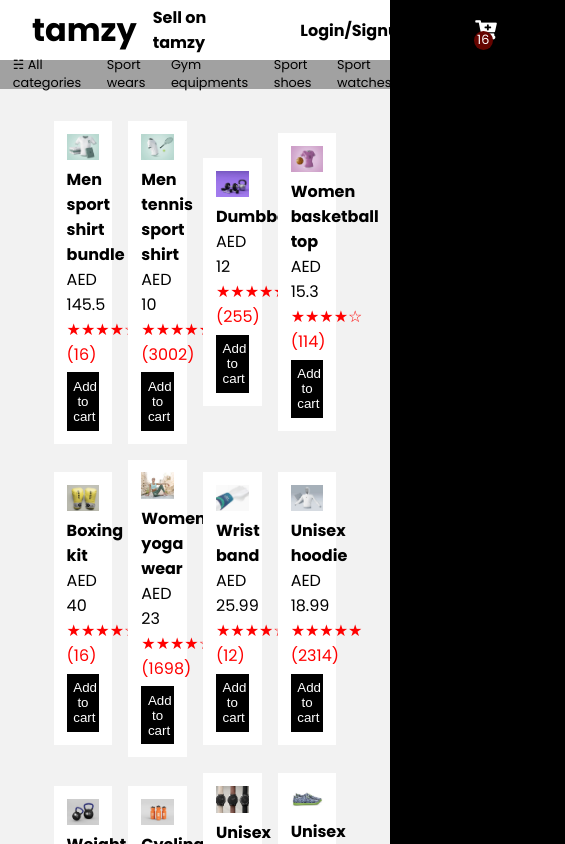
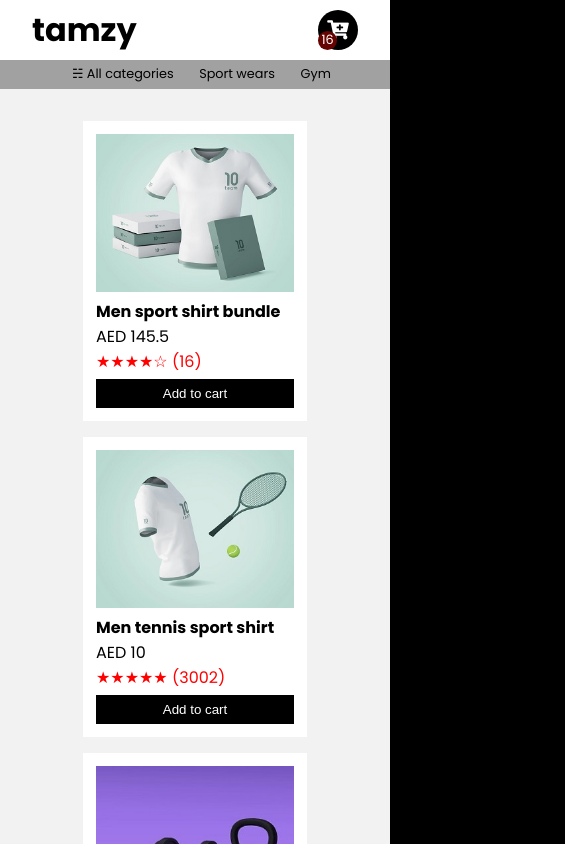
Before and after one commit to a-adeleye/e-commerce, a React (Create React App) app: page /shop in a window 390 px wide. Shown: the top 844 px of the page, 565 px wide, since content can reach past the window. Built offline with nearby package versions, Linux system fonts and the light colour scheme.

Commit message:
shop link and home link added

```diff
--- a/src/App.css
+++ b/src/App.css
@@ -162,6 +162,7 @@ nav {
 
 .product {
   width: 18%;
+  min-width: 14em;
   /* border: 1px solid #e5e5e5; */
   background-color: #ffffff;
   padding: 0.81em;
@@ -206,3 +207,18 @@ footer {
   position: relative;
   inset: auto 0 0 0;
 }
+
+@media only screen and (max-width: 767px) {
+  .nav--item {
+    display: none;
+  }
+
+  .secondary-nav {
+    display: block;
+    overflow: hidden;
+    text-align: center;
+  }
+  .shop {
+    padding: 2em 0.1em;
+  }
+}
--- a/src/App.js
+++ b/src/App.js
@@ -1,4 +1,5 @@
 import "./App.css";
+import React from 'react'
 import Header, { SecondaryHeader } from "./components/Header";
 import Homepage from "./components/Homepage";
 import Shop from "./components/Shop";
@@ -6,6 +7,14 @@ import Footer from "./components/Footer";
 import { BrowserRouter, Routes, Route } from "react-router-dom";
 
 function App() {
+
+  const [cart, setCart] = React.useState({name: "", price: "", image: ""});
+
+  function addToCart(e) {
+       console.log(e.target);
+  }
+
+
   return (
     <div className="App">
       <BrowserRouter>
--- a/src/components/Products.js
+++ b/src/components/Products.js
@@ -36,10 +36,10 @@ const products = [
     {id: "14", name: "Momen basketball top",price: "AED 99.99",rating: "★★★★☆ (316)",image: menBasketball},
     {id: "15", name: "Men soccer boot",price: "AED 12.9",rating: "★★★★☆ (6)",image: menSoccerBoot},
     {id: "16", name: "Men football shirt",price: "AED 8.8",rating: "★★★★☆ (1999)",image: menFootballShirt},
-    {id: "16", name: "Paddle racket",price: "AED 78.99",rating: "★★★★☆ (129)",image: paddleRacket},
-    {id: "16", name: "Sun Visor",price: "AED 18.8",rating: "★★★★☆ (929)",image: sunVisor},
-    {id: "16", name: "Swimming fins",price: "AED 48.99",rating: "★★★★☆ (22)",image: swimmignFins},
-    {id: "16", name: "Shin guard",price: "AED 56.99",rating: "★★★★☆ (109)",image: shinGuard},
+    {id: "17", name: "Paddle racket",price: "AED 78.99",rating: "★★★★☆ (129)",image: paddleRacket},
+    {id: "18", name: "Sun Visor",price: "AED 18.8",rating: "★★★★☆ (929)",image: sunVisor},
+    {id: "19", name: "Swimming fins",price: "AED 48.99",rating: "★★★★☆ (22)",image: swimmignFins},
+    {id: "20", name: "Shin guard",price: "AED 56.99",rating: "★★★★☆ (109)",image: shinGuard},
 ]
 
 export default products
--- a/src/components/Shop.js
+++ b/src/components/Shop.js
@@ -2,8 +2,11 @@ import React from "react";
 import products from "./Products";
 
 export default function Shop() {
+
+
+
   const productElements = products.map((product) => (
-    <div className="product">
+    <div className="product" key={product.id}>
       <img className="product-image" src={product.image} alt="" />
       <h4 className="product-name">{product.name}</h4>
       <p className="product-price">{product.price}</p>
```
Also changed, not shown: src/products/paddle-racket-mockup_1332-3336.jpg (deleted), src/products/paddle-racket-mockup_1332-3336.webp (deleted).
